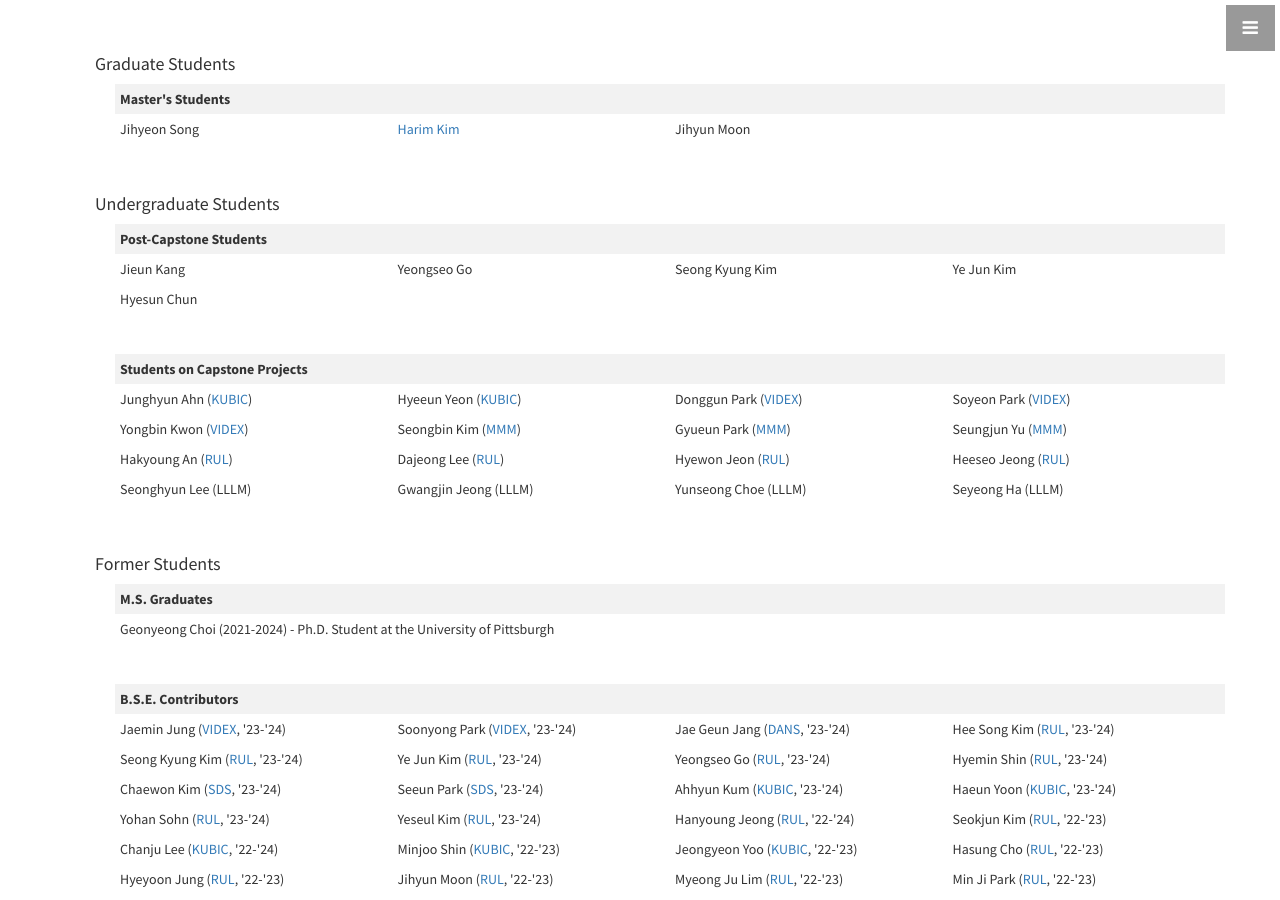
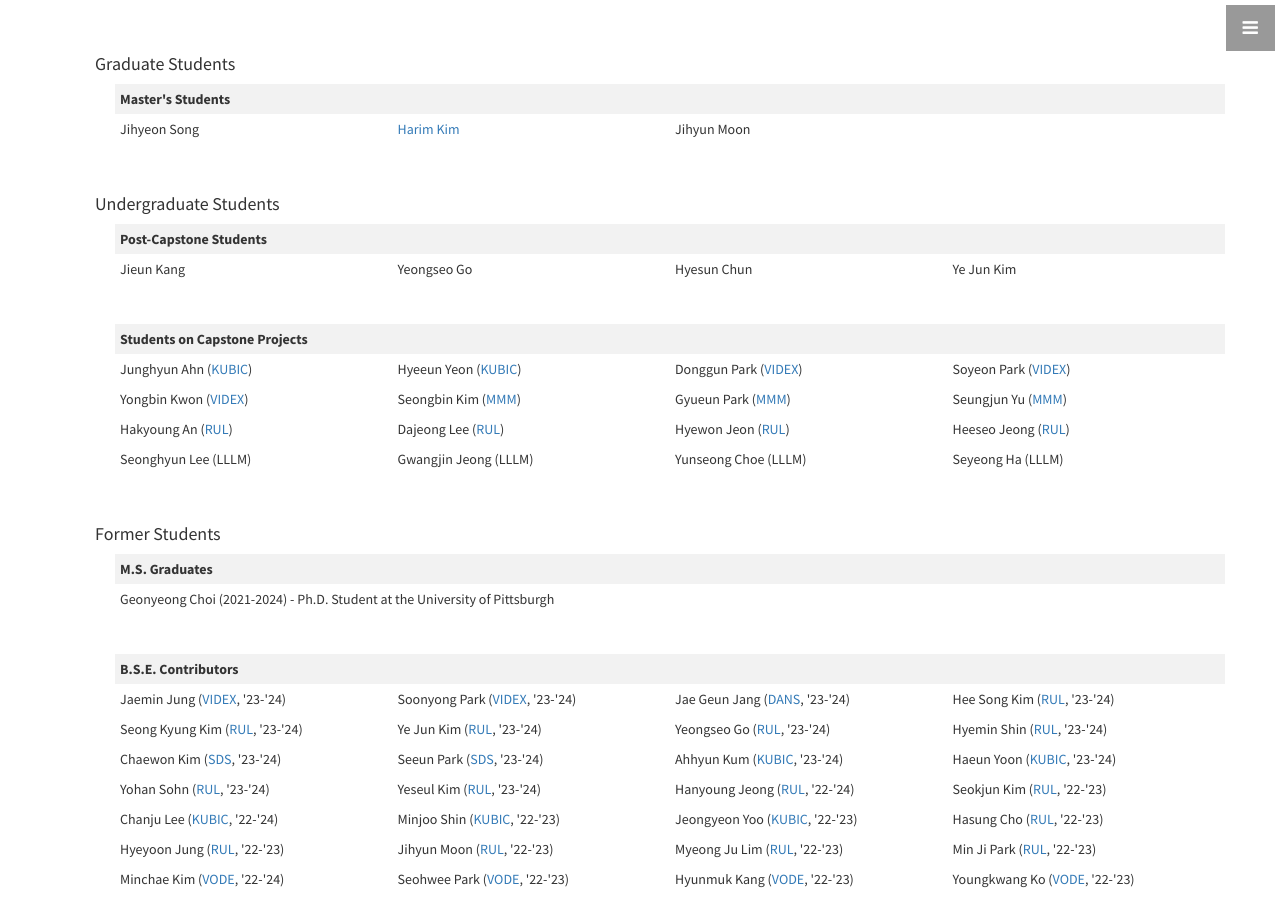
Before and after one commit to nth221/nth221.github.io, a Jekyll site: the page built from index.html, in a window 1280 px wide and 900 px high, scrolled down 1173 px. Built offline with Jekyll 4.4.1, drawn with Linux system fonts in a browser that asks for light colours.

Commit message:
modified:   _includes/about.html

```diff
--- a/_includes/about.html
+++ b/_includes/about.html
@@ -48,14 +48,8 @@
             <tr>
               <td width="192">Jieun Kang</td>
               <td width="192">Yeongseo Go</td>
-              <td width="192">Seong Kyung Kim</td>
+              <td width="192">Hyesun Chun</td>
               <td width="192">Ye Jun Kim</td>
-            </tr>
-            <tr>
-              <td width="192">Hyesun Chun</td>
-              <td width="192"> </td>
-              <td width="192"> </td>
-              <td width="192"> </td>
             </tr>
             <tr class="vspace-row"></tr> <!-- Add an empty row for spacing -->
             <tr>
```
